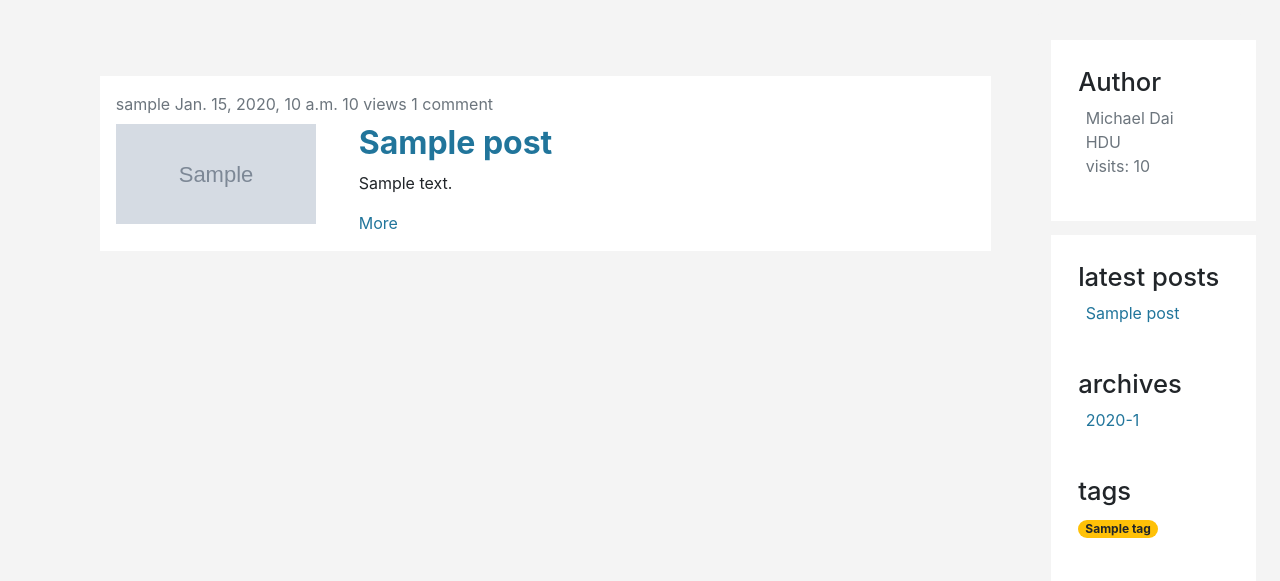
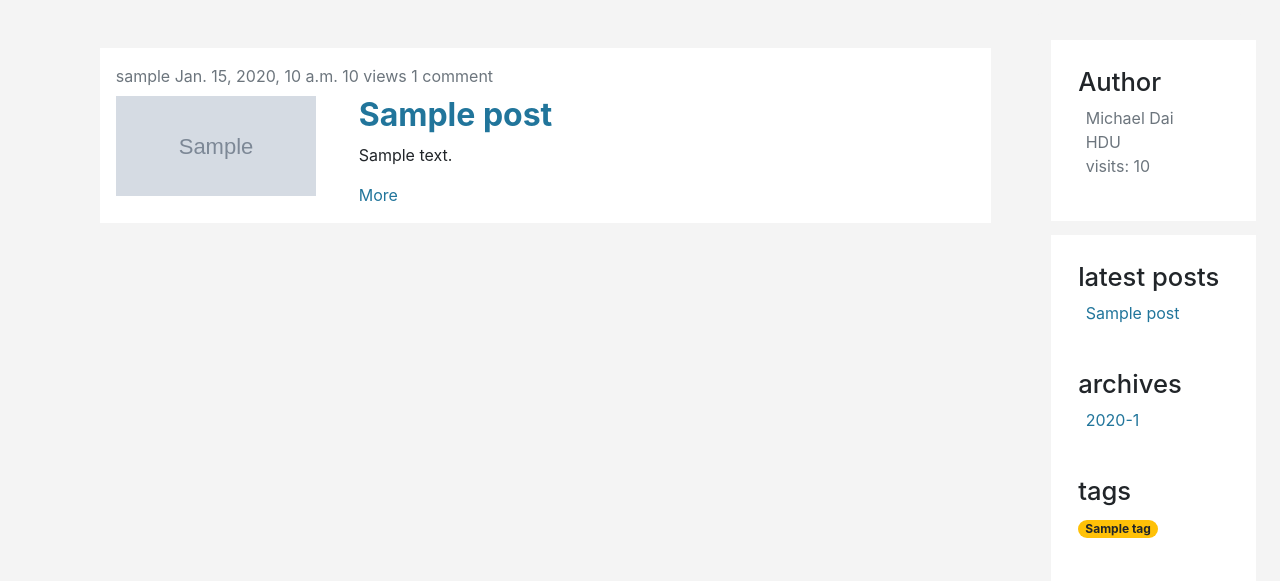
Before and after one commit to Mike-Dai/djangocoder, a Django app: page /tag/1/ in a window 1280 px wide. Shown: the part 47-628 px from the top of the page. Run offline with Django 3.2, Linux system fonts and the light colour scheme; tables that the repository leaves empty hold one stand-in row (values such as "Sample post"); grey boxes marked "Sample" are stand-in pictures; some libraries are stand-ins or nearby versions.

Commit message:
Cancel the margin between top post and navbar in search page and draft page

```diff
--- a/blog/static/styles/blog.css
+++ b/blog/static/styles/blog.css
@@ -32,12 +32,10 @@ body {
 	margin-top: 1%;
 	margin-left:3%;
 	margin-right:0;
-	/*padding:2%;*/
 	padding-top:2%;
 	padding-bottom:2%;
 	padding-left:0;
 	padding-right:1%;
-	/*border-radius: 5px;*/
 }
 .sidebar-container {
 	float:right;
@@ -62,22 +60,16 @@ body {
 }
 .media {
 	background-color: white;
-	/*
-	margin-bottom: 20px;
-	margin-left:30px;
-	margin-right:30px;
-	*/
-	margin:3%;
-	/*border-radius: 5px;*/
+	margin-top:0;
+	margin-bottom:3%;
+	margin-left:3%;
+	margin-right:3%;
 	width: 95%;
 }
 .media:hover {
 	box-shadow: 2px 2px 10px #848484;
 }
 .summary-list {
-	/*
-	padding: 3%;
-	*/
 	margin:1%;
 	width: 96%;
 
@@ -87,13 +79,11 @@ body {
 	width:100%;
 	margin: 0 0 2% 2%;
 	padding:5%;
-	/*border-radius: 5px;*/
 }
 .comment-list {
 	background-color: white;
 	margin: 2%;
 	padding:5%;
-	/*border-radius: 5px;*/
 }
 .comment {
 	margin: 2%;
@@ -106,7 +96,6 @@ body {
 	margin: 7%;
 	padding:4%;
 	text-align: left;
-	/*border-radius: 5px;*/
 }
 .badge-list {
 	margin:5%;
@@ -116,13 +105,11 @@ body {
 	background-color: white;
 	margin: 5%;
 	padding:5%;
-	/*border-radius: 5px;*/
 }
 .login-form {
 	background-color: white;
 	margin: 5%;
 	padding:5%;
-	/*border-radius: 5px;*/
 }
 .form-label {
 	float:left;
@@ -167,7 +154,6 @@ body {
 	background-color: white;
 	margin: 2%;
 	padding:3%;
-	/*border-radius: 5px;*/
 }
 .post-title {
 	color: #21759b;
@@ -196,6 +182,7 @@ body {
 .carousel {
 	margin-left:3%;
 	margin-right:3%;
+	margin-bottom:4%;
 }
 .carousel-item {
 	overflow:hidden;
--- a/blog/templates/blog/home.html
+++ b/blog/templates/blog/home.html
@@ -35,7 +35,7 @@
 		{% endif %}
 		<div class="summary-list">
 			{% for post in posts %}
-			<div class="media mb-1 mb-sm-2 p-2 p-lg-3">
+			<div class="media p-2 p-lg-3">
 				<div class="media-body">
 					<div>
 						<div class="text-muted mb-2 f-12">
--- a/blog/templates/blog/post_list.html
+++ b/blog/templates/blog/post_list.html
@@ -8,7 +8,7 @@
 		{% endif %}
 		<div class="summary-list">
 			{% for post in posts %}
-			<div class="media mb-1 mb-sm-2 p-2 p-lg-3">
+			<div class="media p-2 p-lg-3">
 				<div class="media-body">
 						<div>
 							<div class="text-muted mb-2 f-12">
```
